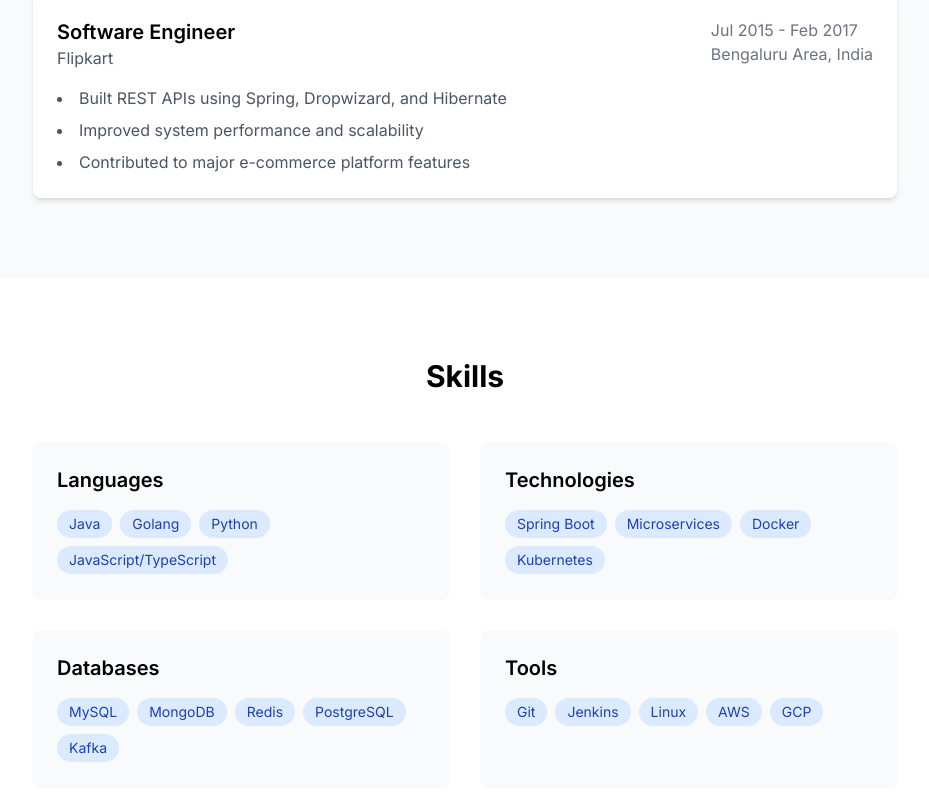
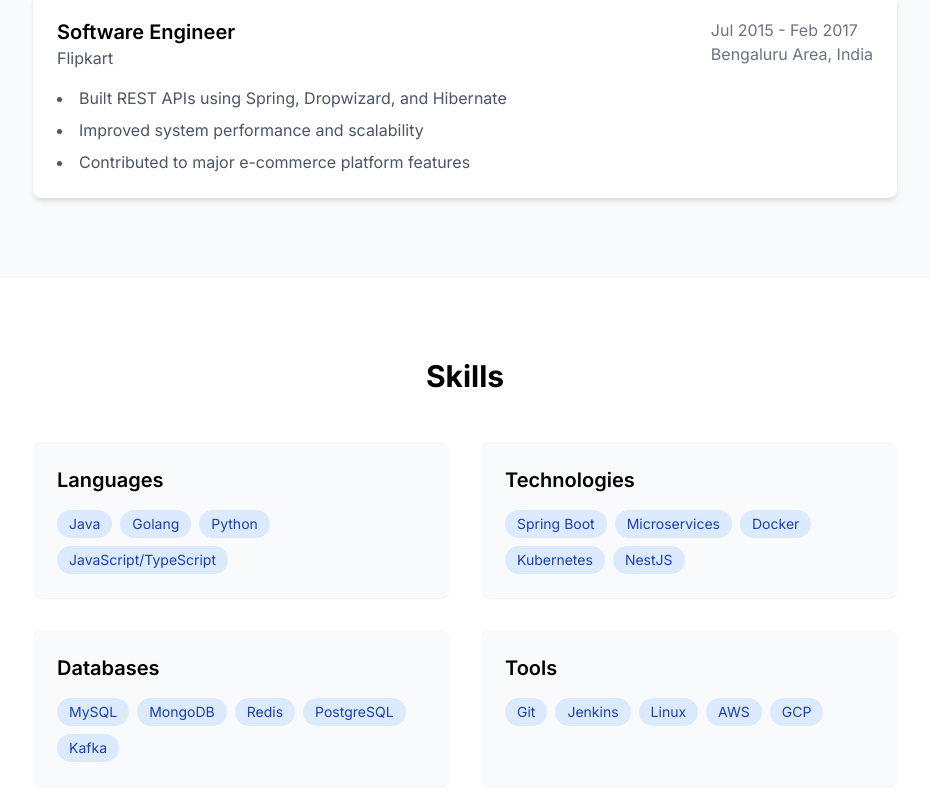
Before and after one commit to wdevarshi/portfolio, a Next.js app: page / in a window 1280 px wide. Shown: the part 1938-2738 px from the top of the page, without its empty margins (175-1104 px from the left). Built offline with nearby package versions, Linux system fonts and the light colour scheme.

Commit message:
Update description

```diff
--- a/components/Skills.tsx
+++ b/components/Skills.tsx
@@ -1,7 +1,7 @@
 // components/Skills.tsx
 const skills = {
     "Languages": ["Java", "Golang", "Python", "JavaScript/TypeScript"],
-    "Technologies": ["Spring Boot", "Microservices", "Docker", "Kubernetes"],
+    "Technologies": ["Spring Boot", "Microservices", "Docker", "Kubernetes", "NestJS"],
     "Databases": ["MySQL", "MongoDB", "Redis", "PostgreSQL", "Kafka"],
     "Tools": ["Git", "Jenkins", "Linux", "AWS", "GCP"]
 }
```
